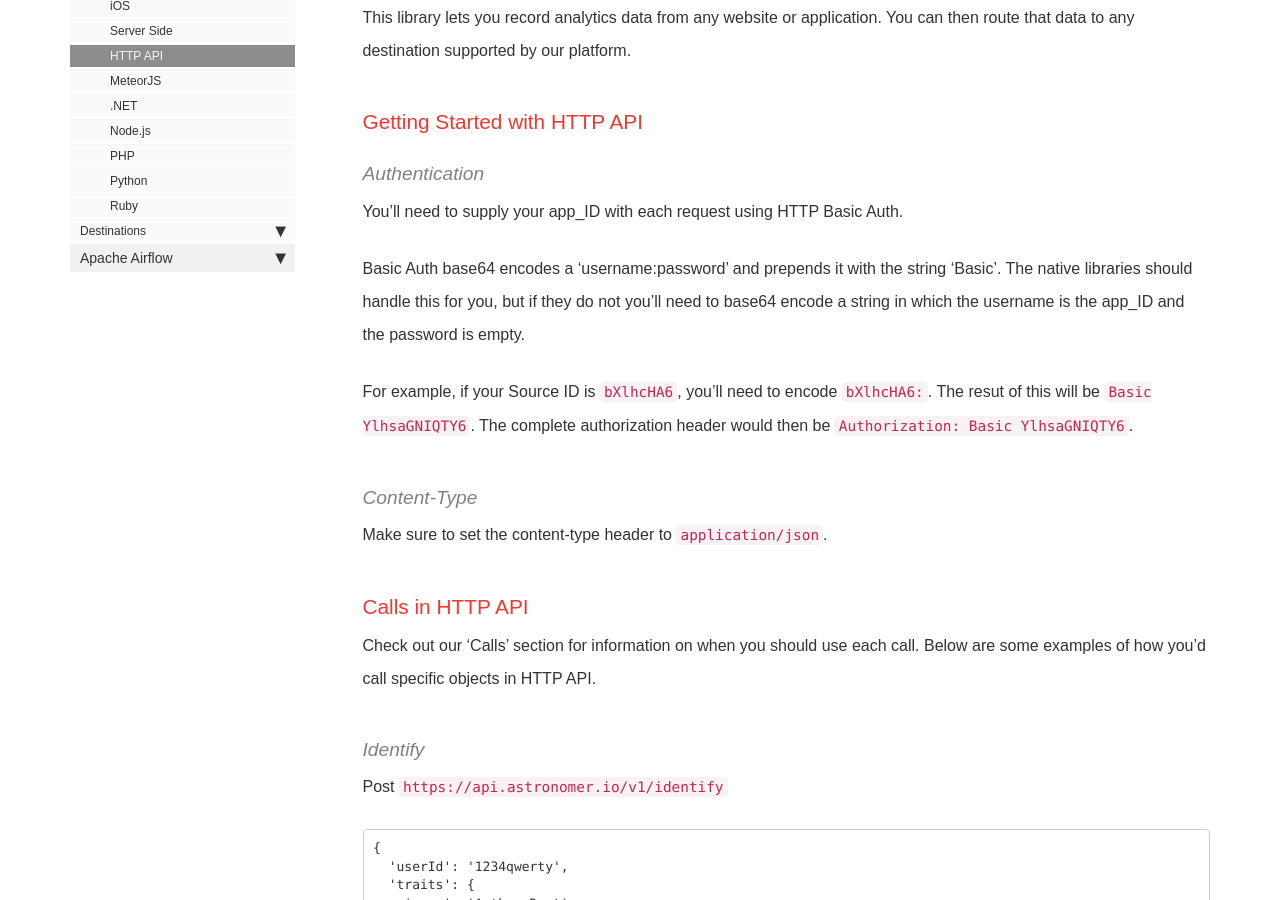
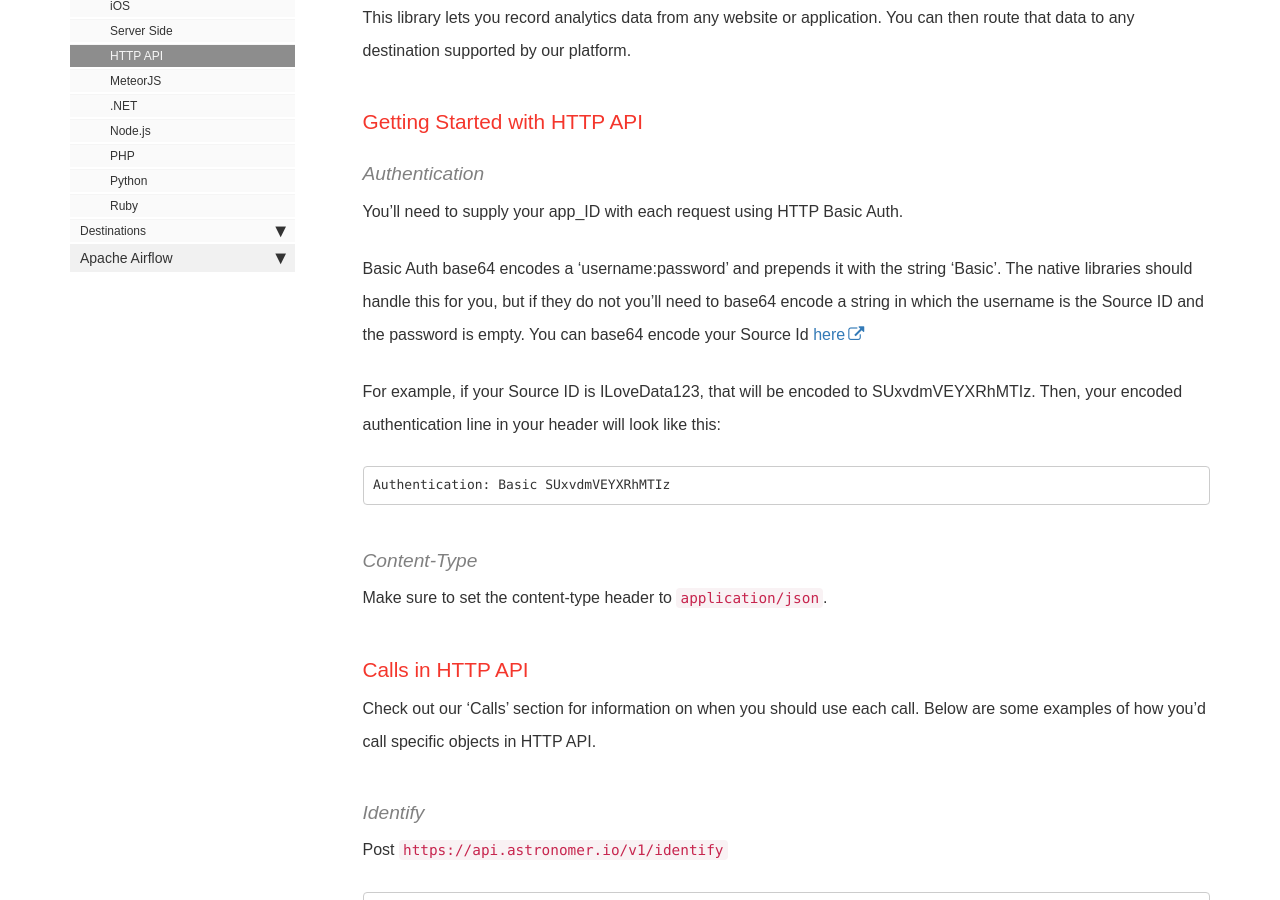
Before and after one commit to petedejoy/documentation, a Jekyll site: the page built from v2/clickstream/sources/httpapi.md, in a window 1280 px wide and 900 px high, scrolled down 356 px. Built offline with Jekyll 4.4.1, drawn with Linux system fonts in a browser that asks for light colours; nearby versions of some CDN libraries; some web fonts are replaced; comment, search, counter and statistics services are not loaded.

Commit message:
HTTP API Basic Auth example added #60

````diff
--- a/v2/clickstream/sources/httpapi.md
+++ b/v2/clickstream/sources/httpapi.md
@@ -13,9 +13,12 @@ This library lets you record analytics data from any website or application. You
 
 You'll need to supply your app_ID with each request using HTTP Basic Auth.
 
-Basic Auth base64 encodes a 'username:password' and prepends it with the string 'Basic'. The native libraries should handle this for you, but if they do not you'll need to base64 encode a string in which the username is the app_ID and the password is empty.
+Basic Auth base64 encodes a 'username:password' and prepends it with the string 'Basic'. The native libraries should handle this for you, but if they do not you'll need to base64 encode a string in which the username is the Source ID and the password is empty. You can base64 encode your Source Id [here](https://www.base64encode.org/)
 
-For example, if your Source ID is `bXlhcHA6`, you'll need to encode `bXlhcHA6:`. The resut of this will be `Basic YlhsaGNIQTY6`. The complete authorization header would then be `Authorization: Basic YlhsaGNIQTY6`.
+For example, if your Source ID is ILoveData123, that will be encoded to SUxvdmVEYXRhMTIz. Then, your encoded authentication line in your header will look like this:
+```
+Authentication: Basic SUxvdmVEYXRhMTIz
+```
 
 #### Content-Type
 
````
